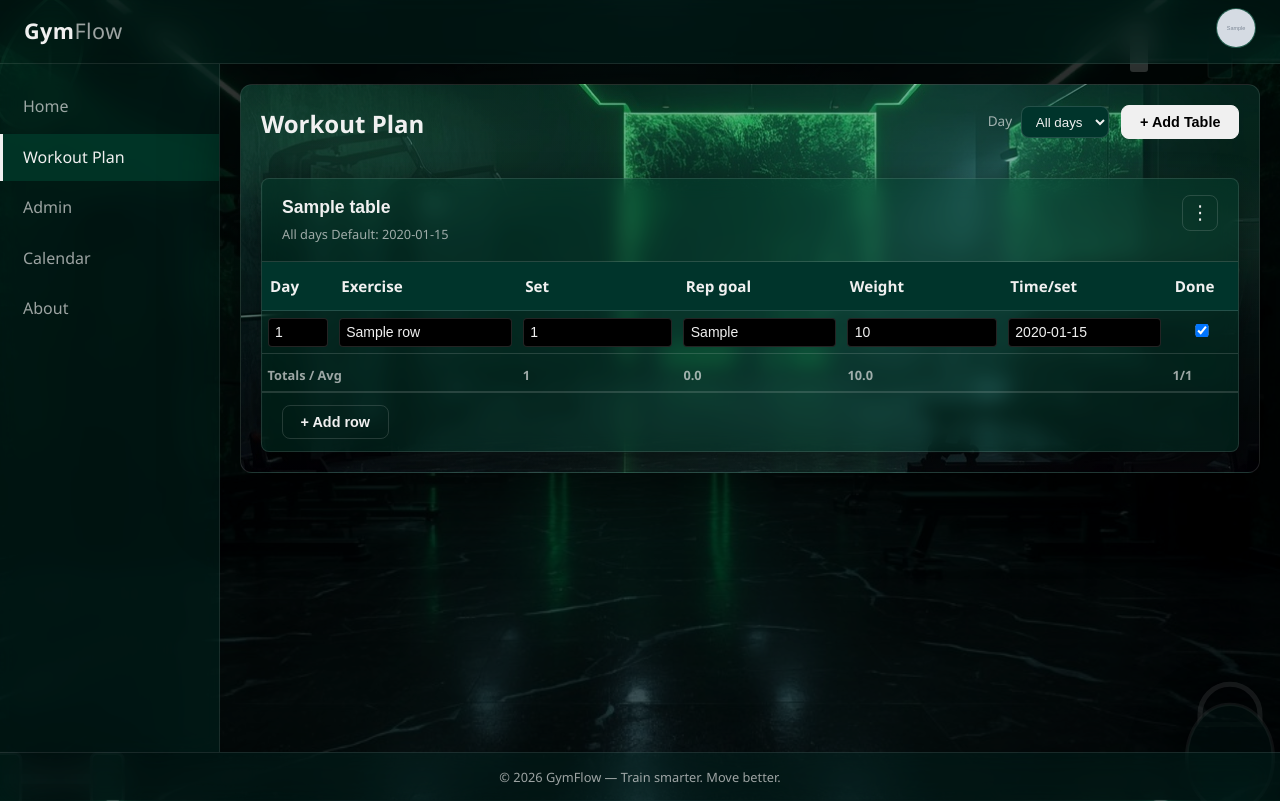
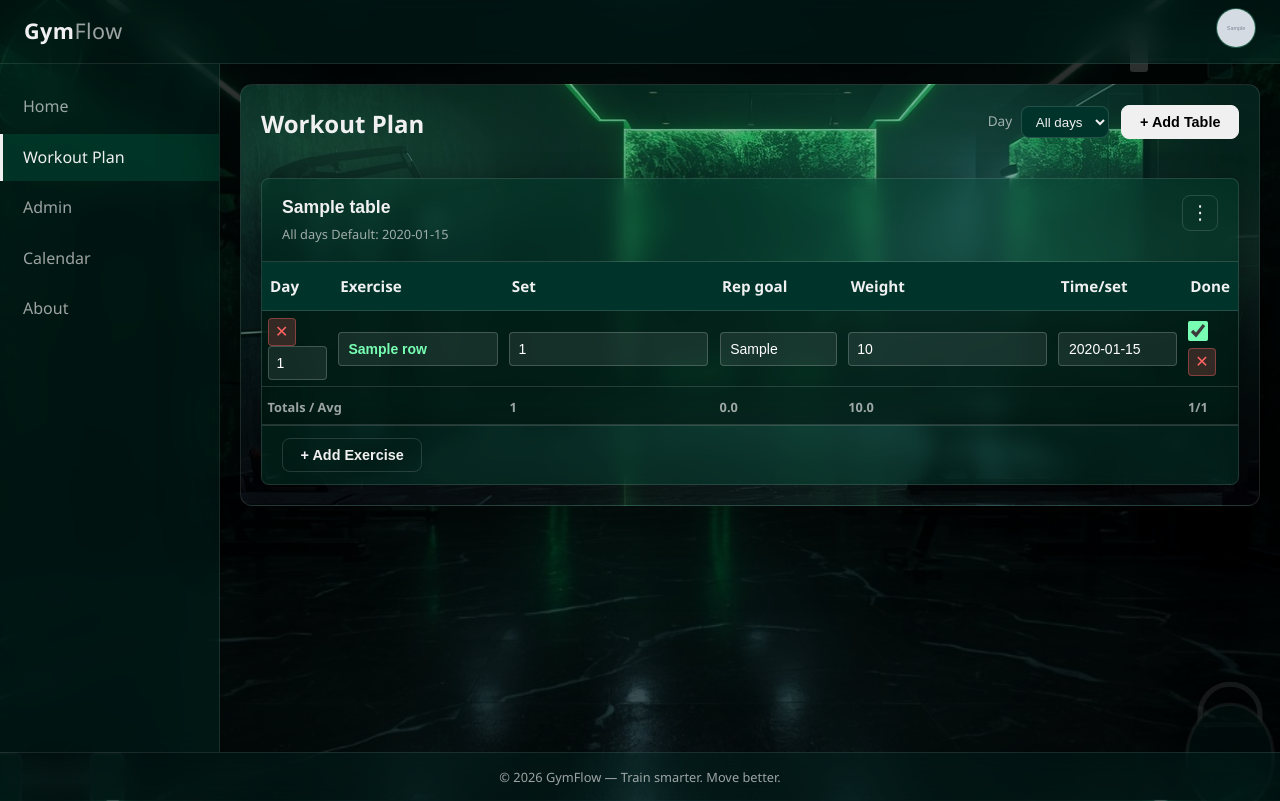
Before and after one commit to Kamaliddin/gymflow, a FastAPI app: page /plan in a window 1280 px wide. Run offline with FastAPI, Linux system fonts and the light colour scheme; the visitor is signed in with stand-in values (Sample User, id 1); data comes from the database, SQL or seed files in the repository; tables that the repository leaves empty hold one stand-in row (values such as "Sample post"); grey boxes marked "Sample" are stand-in pictures.

Commit message:
fixing table functionality: attempt 01

```diff
--- a/static/css/plan.css
+++ b/static/css/plan.css
@@ -115,6 +115,8 @@
 
 .wt-scroll {
   overflow-x: auto;
+  background: rgba(0, 0, 0, 0.4);
+  backdrop-filter: blur(10px);
 }
 
 .wt-grid {
@@ -156,17 +158,44 @@
 .wt-grid select {
   width: 100%;
   min-width: 60px;
-  padding: 0.35rem 0.4rem;
-  background: var(--color-base);
-  border: 1px solid var(--color-border);
+  padding: 0.5rem 0.6rem;
+  background: rgba(255, 255, 255, 0.08);
+  border: 1px solid rgba(255, 255, 255, 0.2);
   border-radius: 4px;
-  color: var(--color-accent);
+  color: white;
   font-size: inherit;
+  font-weight: 500;
+}
+
+.wt-grid input::placeholder {
+  color: rgba(255, 255, 255, 0.5);
+}
+
+.wt-grid input[type="checkbox"],
+.wt-grid input[type="number"] {
+  width: auto;
+  min-width: auto;
+  padding: 0.5rem;
+}
+
+.wt-grid input[type="checkbox"] {
+  width: 1.25rem;
+  height: 1.25rem;
+  cursor: pointer;
+  accent-color: #78ffb4;
 }
 
 .wt-grid td.exercise-cell {
   position: relative;
   min-width: 140px;
+  color: #78ffb4;
+  font-weight: 600;
+  vertical-align: middle;
+}
+
+.wt-grid td.exercise-cell input {
+  color: #78ffb4;
+  font-weight: 600;
 }
 
 .exercise-dropdown {
@@ -269,7 +298,10 @@
 
 .wt-grid input:focus,
 .wt-grid select:focus {
-  box-shadow: 0 0 0 2px rgba(120, 255, 180, 0.22);
+  outline: none;
+  background: rgba(255, 255, 255, 0.12);
+  border-color: rgba(120, 255, 180, 0.6);
+  box-shadow: 0 0 0 2px rgba(120, 255, 180, 0.15);
 }
 
 .check-pop {
@@ -281,3 +313,196 @@
   50% { transform: scale(1.16); }
   100% { transform: scale(1); }
 }
+
+/* Delete buttons for exercises and sets */
+.delete-exercise-btn,
+.delete-set-btn {
+  background: rgba(255, 100, 100, 0.2);
+  border: 1px solid rgba(255, 100, 100, 0.4);
+  color: #ff6464;
+  width: 28px;
+  height: 28px;
+  border-radius: 4px;
+  cursor: pointer;
+  font-size: 1rem;
+  line-height: 1;
+  display: flex;
+  align-items: center;
+  justify-content: center;
+  margin-right: 0.4rem;
+  padding: 0;
+  transition: all 200ms ease;
+}
+
+.delete-exercise-btn:hover,
+.delete-set-btn:hover {
+  background: rgba(255, 100, 100, 0.4);
+  border-color: rgba(255, 100, 100, 0.6);
+}
+
+.delete-exercise-btn {
+  margin-bottom: 0;
+}
+
+/* Add Exercise Modal */
+.modal {
+  position: fixed;
+  inset: 0;
+  display: flex;
+  align-items: center;
+  justify-content: center;
+  z-index: 300;
+}
+
+.modal.hidden {
+  display: none;
+}
+
+.modal-overlay {
+  position: absolute;
+  inset: 0;
+  background: rgba(0, 0, 0, 0.6);
+  backdrop-filter: blur(4px);
+}
+
+.modal-content {
+  position: relative;
+  background: var(--color-primary-dark);
+  border: 1px solid var(--color-accent);
+  border-radius: var(--radius);
+  padding: 1.5rem;
+  width: 90%;
+  max-width: 400px;
+  box-shadow: 0 20px 60px rgba(0, 0, 0, 0.5);
+  z-index: 301;
+}
+
+.modal-content h3 {
+  font-size: 1.2rem;
+  margin-bottom: 1rem;
+  color: var(--color-accent);
+}
+
+.modal-form {
+  display: flex;
+  flex-direction: column;
+}
+
+.modal-form label {
+  font-size: 0.9rem;
+  color: var(--color-accent);
+  margin-bottom: 0.5rem;
+  font-weight: 500;
+}
+
+.exercise-search-wrap {
+  position: relative;
+  margin-bottom: 1rem;
+}
+
+.modal-form input {
+  width: 100%;
+  padding: 0.75rem;
+  background: rgba(255, 255, 255, 0.08);
+  border: 1px solid rgba(255, 255, 255, 0.2);
+  border-radius: var(--radius);
+  color: white;
+  font-size: 0.95rem;
+  margin-bottom: 0.5rem;
+}
+
+.modal-form input::placeholder {
+  color: rgba(255, 255, 255, 0.5);
+}
+
+.suggestions-list {
+  position: absolute;
+  top: 100%;
+  left: 0;
+  right: 0;
+  background: var(--color-primary);
+  border: 1px solid var(--color-accent);
+  border-top: none;
+  border-radius: 0 0 var(--radius) var(--radius);
+  max-height: 200px;
+  overflow-y: auto;
+  list-style: none;
+  margin: 0;
+  padding: 0;
+  z-index: 302;
+}
+
+.suggestions-list.hidden {
+  display: none;
+}
+
+.suggestions-list li {
+  padding: 0.6rem 0.75rem;
+  cursor: pointer;
+  font-size: 0.9rem;
+  color: var(--color-accent);
+  transition: background 150ms ease;
+}
+
+.suggestions-list li:hover {
+  background: var(--color-primary-dark);
+}
+
+.modal-form input[type="number"] {
+  width: 100%;
+  padding: 0.75rem;
+  background: rgba(255, 255, 255, 0.08);
+  border: 1px solid rgba(255, 255, 255, 0.2);
+  color: white;
+}
+
+.modal-actions {
+  display: flex;
+  gap: 0.75rem;
+  margin-top: 1.25rem;
+  justify-content: flex-end;
+}
+
+.modal-actions .btn {
+  flex: 1;
+  padding: 0.6rem 1rem;
+}
+
+/* Mobile responsive */
+@media (max-width: 640px) {
+  .wt-grid input,
+  .wt-grid select {
+    padding: 0.75rem;
+    font-size: 1rem;
+    min-height: 44px;
+  }
+
+  .wt-grid input[type="checkbox"] {
+    width: 1.5rem;
+    height: 1.5rem;
+    min-height: 44px;
+  }
+
+  .wt-grid input[type="number"] {
+    min-height: 44px;
+  }
+
+  .modal-content {
+    width: 95%;
+    padding: 1.25rem;
+  }
+
+  .modal-actions {
+    flex-direction: column;
+  }
+
+  .modal-actions .btn {
+    width: 100%;
+  }
+
+  .delete-exercise-btn,
+  .delete-set-btn {
+    width: 32px;
+    height: 32px;
+  }
+}
--- a/static/js/plan.js
+++ b/static/js/plan.js
@@ -408,20 +408,14 @@
       });
     });
 
-    node.querySelector(".btn-add-row").addEventListener("click", async () => {
-      const last = (table.rows || []).slice(-1)[0];
-      await api(`/api/tables/${tableId}/rows`, {
-        method: "POST",
-        body: JSON.stringify({
-          table_id: tableId,
-          day_number: last?.day_number || 1,
-          exercise_name: last?.exercise_name || "",
-          set_number: (last?.set_number || 0) + 1,
-          weight: 0,
-        }),
-      });
-      await loadPlan();
+    node.querySelector(".btn-add-exercise").addEventListener("click", () => {
+      openAddExerciseModal(tableId, table);
     });
+
+    // Add delete button to exercise rows (first set of each exercise)
+    setTimeout(() => {
+      renderDeleteControls(node, table);
+    }, 0);
 
     node.querySelectorAll("thead th").forEach((th) => {
       const col = th.dataset.col;
@@ -466,6 +460,171 @@
     activePerm = { tableId: null, column: null };
   }
 
+  // ===== NEW: Add Exercise Modal and Set Management =====
+  const exerciseModal = document.getElementById("exercise-modal");
+  const modalOverlay = exerciseModal?.querySelector(".modal-overlay");
+  const exerciseSearch = document.getElementById("exercise-search");
+  const suggestionsList = document.getElementById("exercise-suggestions");
+  const setsCountInput = document.getElementById("sets-count");
+  const modalConfirm = document.getElementById("modal-confirm");
+  const modalCancel = document.getElementById("modal-cancel");
+
+  let activeExerciseModal = { tableId: null, table: null };
+
+  function openAddExerciseModal(tableId, table) {
+    exerciseSearch.value = "";
+    setsCountInput.value = "1";
+    suggestionsList.classList.add("hidden");
+    activeExerciseModal = { tableId, table };
+    exerciseModal.classList.remove("hidden");
+    exerciseModal.setAttribute("aria-hidden", "false");
+    exerciseSearch.focus();
+  }
+
+  function closeAddExerciseModal() {
+    exerciseModal.classList.add("hidden");
+    exerciseModal.setAttribute("aria-hidden", "true");
+    activeExerciseModal = { tableId: null, table: null };
+  }
+
+  let exerciseSearchDebounce;
+  exerciseSearch?.addEventListener("input", () => {
+    clearTimeout(exerciseSearchDebounce);
+    const q = exerciseSearch.value.trim();
+    if (q.length < 1) {
+      suggestionsList.classList.add("hidden");
+      return;
+    }
+    exerciseSearchDebounce = setTimeout(async () => {
+      const items = await api(`/api/exercises?q=${encodeURIComponent(q)}`);
+      suggestionsList.innerHTML = "";
+      items.forEach((ex) => {
+        const li = document.createElement("li");
+        li.textContent = ex.name;
+        li.addEventListener("click", () => {
+          exerciseSearch.value = ex.name;
+          exerciseSearch.dataset.exerciseId = ex.id;
+          suggestionsList.classList.add("hidden");
+        });
+        suggestionsList.appendChild(li);
+      });
+      if (items.length > 0) {
+        suggestionsList.classList.remove("hidden");
+      }
+    }, 200);
+  });
+
+  modalConfirm?.addEventListener("click", async () => {
+    const exerciseName = exerciseSearch.value.trim();
+    const setCount = parseInt(setsCountInput.value, 10) || 1;
+    if (!exerciseName) {
+      alert("Please enter an exercise name");
+      return;
+    }
+    if (setCount < 1) {
+      alert("At least 1 set is required");
+      return;
+    }
+    closeAddExerciseModal();
+    await addExerciseWithSets(
+      activeExerciseModal.tableId,
+      activeExerciseModal.table,
+      exerciseName,
+      setCount,
+      exerciseSearch.dataset.exerciseId || null
+    );
+  });
+
+  modalCancel?.addEventListener("click", closeAddExerciseModal);
+  modalOverlay?.addEventListener("click", closeAddExerciseModal);
+
+  async function addExerciseWithSets(tableId, table, exerciseName, setCount, exerciseId) {
+    const last = (table.rows || []).slice(-1)[0];
+    const dayNumber = last?.day_number || 1;
+
+    for (let i = 1; i <= setCount; i++) {
+      await api(`/api/tables/${tableId}/rows`, {
+        method: "POST",
+        body: JSON.stringify({
+          table_id: tableId,
+          day_number: dayNumber,
+          exercise_name: exerciseName,
+          exercise_id: exerciseId || null,
+          set_number: i,
+          weight: 0,
+        }),
+      });
+    }
+    await loadPlan();
+  }
+
+  function renderDeleteControls(node, table) {
+    const tbody = node.querySelector("tbody");
+    let lastExercise = null;
+
+    tbody.querySelectorAll("tr").forEach((tr, idx) => {
+      const rowId = tr.dataset.rowId;
+      const row = table.rows.find((r) => r.id == rowId);
+      if (!row) return;
+
+      const exerciseName = row.exercise_name;
+      const isFirstSetOfExercise = lastExercise !== exerciseName;
+      lastExercise = exerciseName;
+
+      // Add delete button in a pseudo-column
+      if (isFirstSetOfExercise) {
+        // Create delete exercise button
+        const exerciseCells = tr.querySelectorAll("td");
+        if (exerciseCells.length > 0) {
+          const firstCell = exerciseCells[0];
+          const deleteBtn = document.createElement("button");
+          deleteBtn.type = "button";
+          deleteBtn.className = "delete-exercise-btn";
+          deleteBtn.textContent = "✕";
+          deleteBtn.title = "Delete entire exercise";
+          deleteBtn.addEventListener("click", async () => {
+            if (confirm(`Delete all sets of "${exerciseName}"?`)) {
+              await deleteExercise(table, exerciseName, node);
+            }
+          });
+          firstCell.insertBefore(deleteBtn, firstCell.firstChild);
+        }
+      }
+
+      // Add delete set button for each row
+      const lastCell = tr.querySelector("td:last-child");
+      if (lastCell && !lastCell.querySelector(".delete-set-btn")) {
+        const deleteBtn = document.createElement("button");
+        deleteBtn.type = "button";
+        deleteBtn.className = "delete-set-btn";
+        deleteBtn.textContent = "✕";
+        deleteBtn.title = "Delete this set";
+        deleteBtn.addEventListener("click", async () => {
+          await deleteSet(row.id, exerciseName, table, node);
+        });
+        lastCell.appendChild(deleteBtn);
+      }
+    });
+  }
+
+  async function deleteExercise(table, exerciseName, node) {
+    const rowsToDelete = table.rows.filter((r) => r.exercise_name === exerciseName);
+    for (const row of rowsToDelete) {
+      await api(`/api/rows/${row.id}`, { method: "DELETE" });
+    }
+    await loadPlan();
+  }
+
+  async function deleteSet(rowId, exerciseName, table, node) {
+    const exerciseSets = table.rows.filter((r) => r.exercise_name === exerciseName);
+    if (exerciseSets.length <= 1) {
+      alert("Cannot delete the last set of an exercise");
+      return;
+    }
+    await api(`/api/rows/${rowId}`, { method: "DELETE" });
+    await loadPlan();
+  }
+
   document.getElementById("btn-add-table")?.addEventListener("click", async () => {
     const dayTables = (planData?.tables || []).length;
     if (dayFilter && dayTables >= 3) {
--- a/templates/plan.html
+++ b/templates/plan.html
@@ -92,8 +92,29 @@
       </table>
     </div>
     <footer class="wt-actions">
-      <button type="button" class="btn btn-ghost btn-add-row">+ Add row</button>
+      <button type="button" class="btn btn-ghost btn-add-exercise">+ Add Exercise</button>
     </footer>
   </article>
 </template>
+
+<!-- Add Exercise Modal -->
+<div id="exercise-modal" class="modal hidden" aria-hidden="true">
+  <div class="modal-overlay"></div>
+  <div class="modal-content">
+    <h3>Add Exercise</h3>
+    <div class="modal-form">
+      <label>Exercise Name</label>
+      <div class="exercise-search-wrap">
+        <input type="text" id="exercise-search" placeholder="Search or type new exercise...">
+        <ul id="exercise-suggestions" class="suggestions-list hidden"></ul>
+      </div>
+      <label style="margin-top: 1rem;">Number of Sets</label>
+      <input type="number" id="sets-count" min="1" max="10" value="1">
+      <div class="modal-actions">
+        <button type="button" class="btn btn-primary" id="modal-confirm">Add</button>
+        <button type="button" class="btn btn-ghost" id="modal-cancel">Cancel</button>
+      </div>
+    </div>
+  </div>
+</div>
 {% endblock %}
```
